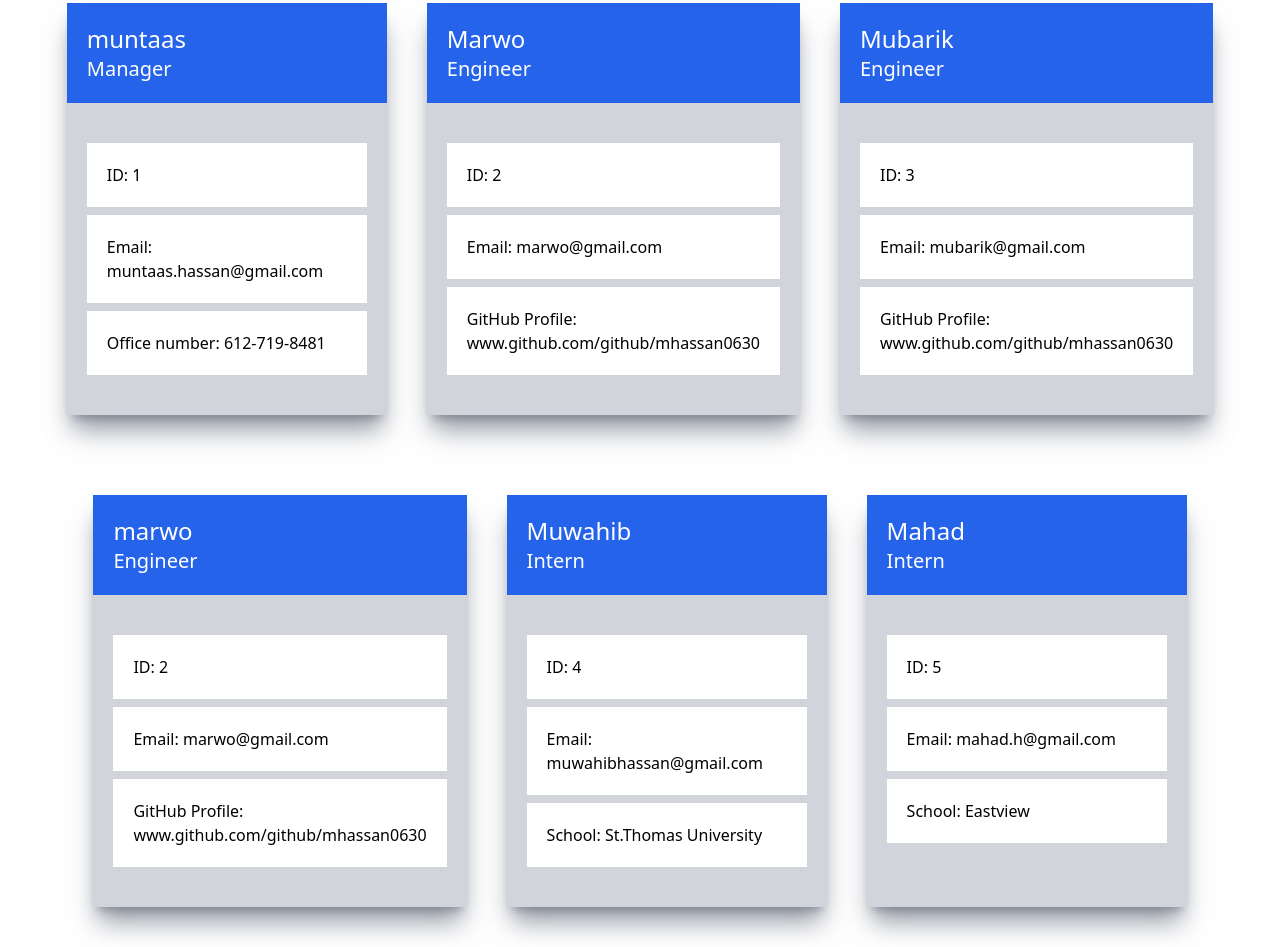
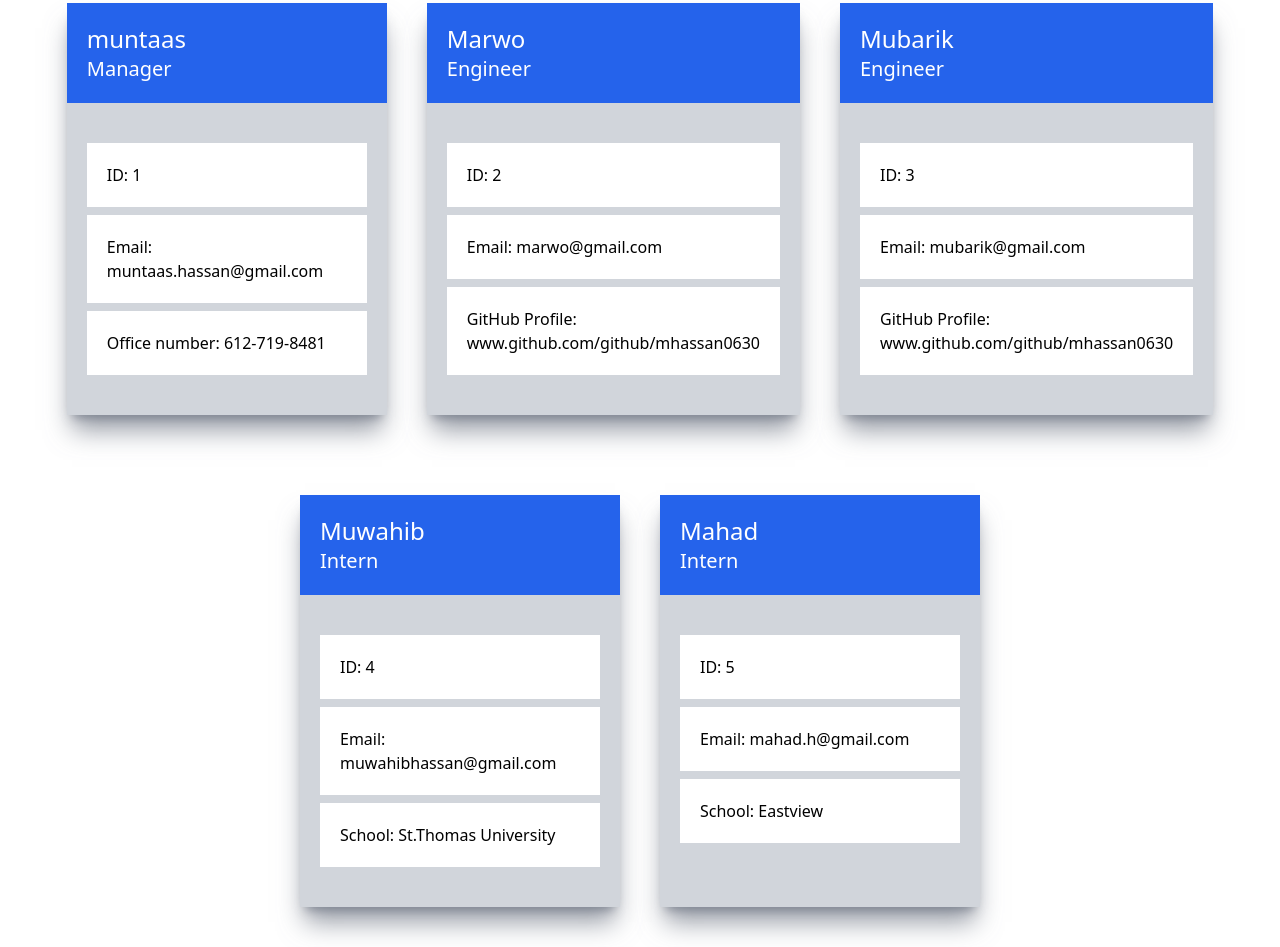
Before and after one commit to Mhassan0630/Team-Profile-Generator, a website: page dist/index.html in a window 1280 px wide. Shown: the part 165-1112 px from the top of the page. Drawn offline with nearby package versions, Linux system fonts and the light colour scheme.

Commit message:
extra code

```diff
--- a/dist/index.html
+++ b/dist/index.html
@@ -50,17 +50,7 @@
   </p>
 </section>
 
-  <section class="engineer basis-full md:basis-2/5 lg:basis-1/4 bg-gray-300 mx-5 my-10 shadow-xl shadow-gray-500/70">
-  <h2 class="text-white bg-blue-600 p-5">
-          <p class="name text-2xl">marwo</p>
-          <p class="role text-xl">Engineer</p>
-  </h2>
-  <p class="id bg-white p-5 mx-5 mt-10 mb-2">ID: 2</p>
-  <p class="email bg-white p-5 mx-5 my-2">Email: <a href="mailto:marwo@gmail.com">marwo@gmail.com</a></p>
-  <p class="github bg-white p-5 mx-5 mt-2 mb-10">GitHub Profile:
-  <a href="https://www.github.com/github/mhassan0630" target="_blank">www.github.com/github/mhassan0630</a>
-  </p>
-</section>
+
 
 
   <section class="intern basis-full md:basis-2/5 lg:basis-1/4 bg-gray-300 mx-5 my-10 shadow-xl shadow-gray-500/70">
```
